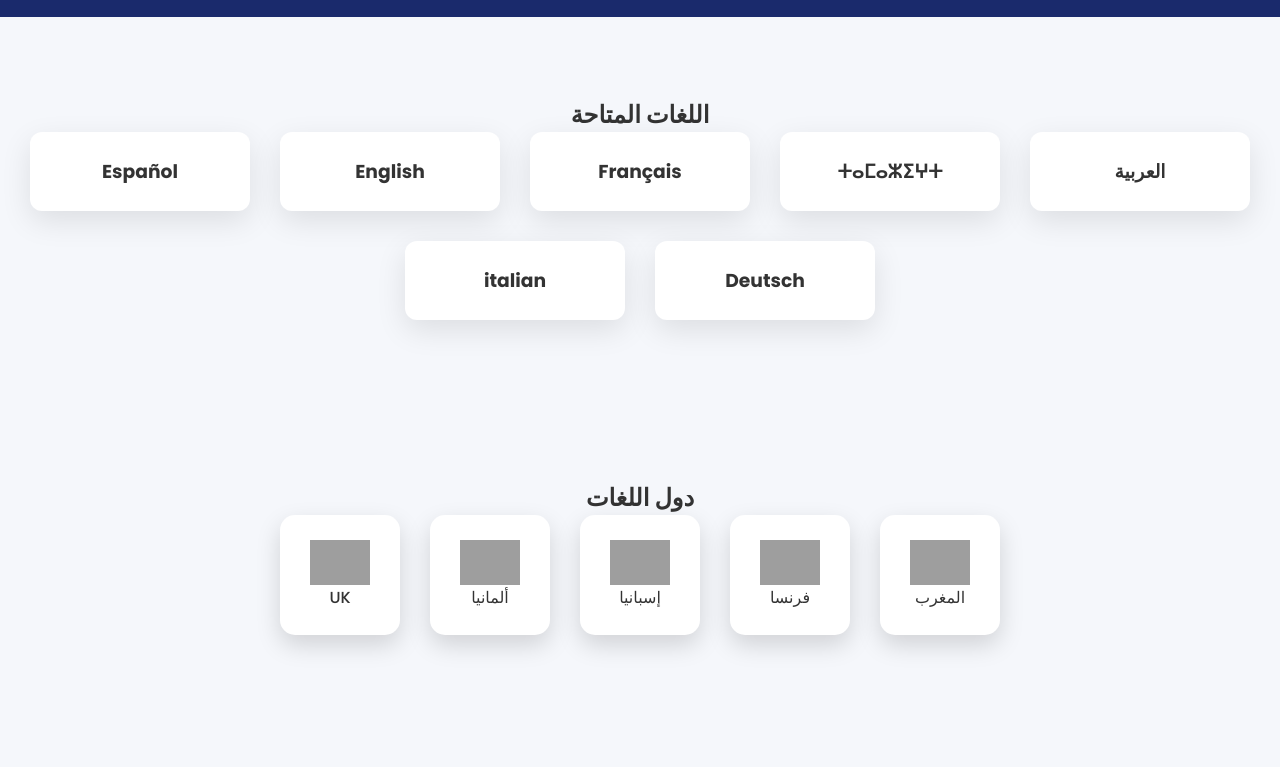
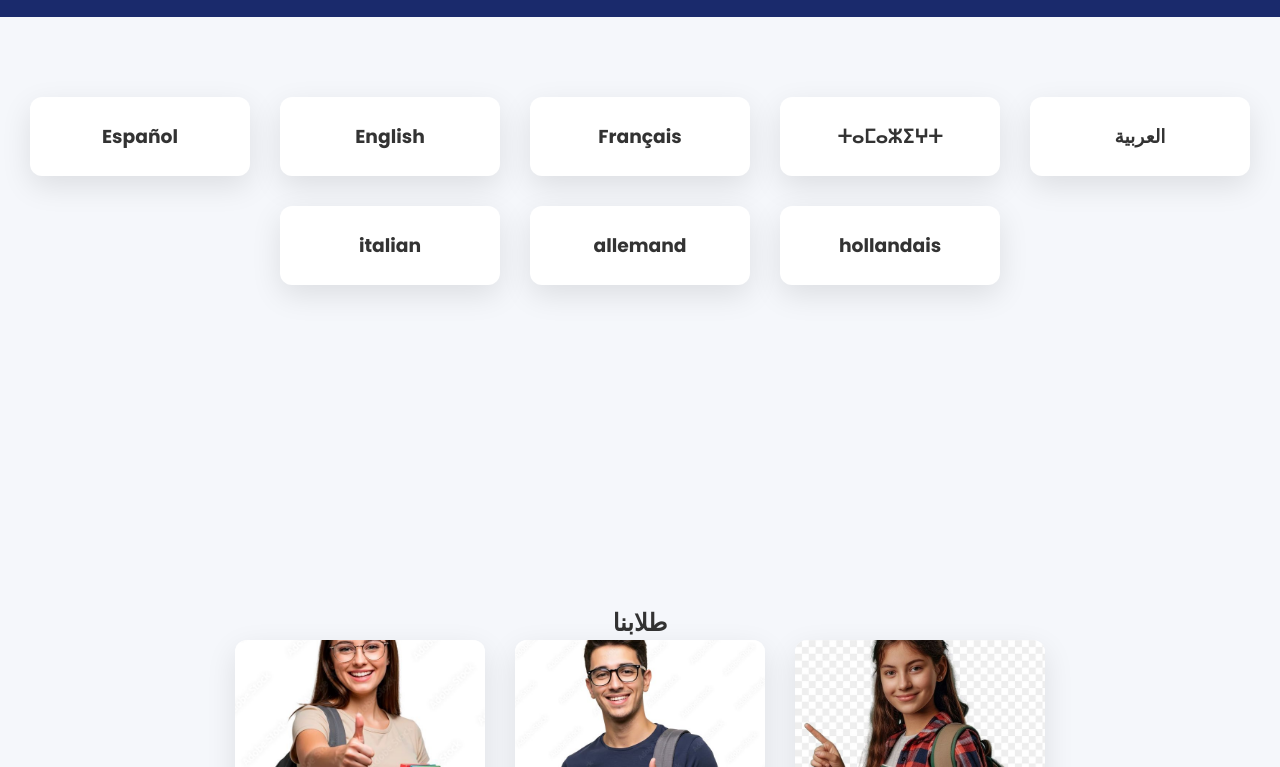
Before and after one commit to Mallah38/38, a plain HTML site: page index.html in a window 1280 px wide. Shown: the part 1053-1820 px from the top of the page. Drawn offline with Linux system fonts and the light colour scheme; grey boxes are pictures that could not be loaded.

Commit message:
Add files via upload

```diff
--- a/index.html
+++ b/index.html
@@ -303,7 +303,6 @@ onclick="document.getElementById('langues').scrollIntoView({behavior:'smooth'})"
 
 <section class="section" id="langues">
 
-<h2>اللغات المتاحة</h2>
 
 <div class="languages">
 
@@ -312,7 +311,8 @@ onclick="document.getElementById('langues').scrollIntoView({behavior:'smooth'})"
 <div class="lang"><h3>Français</h3></div>
 <div class="lang"><h3>English</h3></div>
 <div class="lang"><h3>Español</h3></div>
-<div class="lang"><h3>Deutsch</h3></div>
+<div class="lang"><h3>hollandais</h3></div>
+<div class="lang"><h3>allemand</h3></div>
 <div class="lang"><h3>italian</h3></div>
 </div>
 
@@ -321,37 +321,6 @@ onclick="document.getElementById('langues').scrollIntoView({behavior:'smooth'})"
 <!-- FLAGS -->
 
 <section class="flags-3d">
-
-<h2>دول اللغات</h2>
-
-<div class="flags-grid">
-
-<div class="flag3d">
-<img src="https://flagcdn.com/w320/ma.png">
-<p>المغرب</p>
-</div>
-
-<div class="flag3d">
-<img src="https://flagcdn.com/w320/fr.png">
-<p>فرنسا</p>
-</div>
-
-<div class="flag3d">
-<img src="https://flagcdn.com/w320/es.png">
-<p>إسبانيا</p>
-</div>
-
-<div class="flag3d">
-<img src="https://flagcdn.com/w320/de.png">
-<p>ألمانيا</p>
-</div>
-
-<div class="flag3d">
-<img src="https://flagcdn.com/w320/gb.png">
-<p>UK</p>
-</div>
-
-</div>
 
 </section>
 
@@ -404,7 +373,11 @@ onclick="document.getElementById('langues').scrollIntoView({behavior:'smooth'})"
 <option>English</option>
 <option>Français</option>
 <option>Español</option>
-<option>Deutsch</option>
+<option>allemand</option>
+<option>ⵜⴰⵎⴰⵣⵉⵖⵜ</option>
+<option>italian</option>
+<option>العربية</option>
+<option>hollandais</option>
 </select>
 
 <button type="submit">تسجيل</button>
@@ -434,7 +407,7 @@ style="border:0;">
 
 <footer>
 
-© 2026 مدرسة ملاح للغات
+mohamedmallah00@gmail.com
 
 </footer>
 
```
